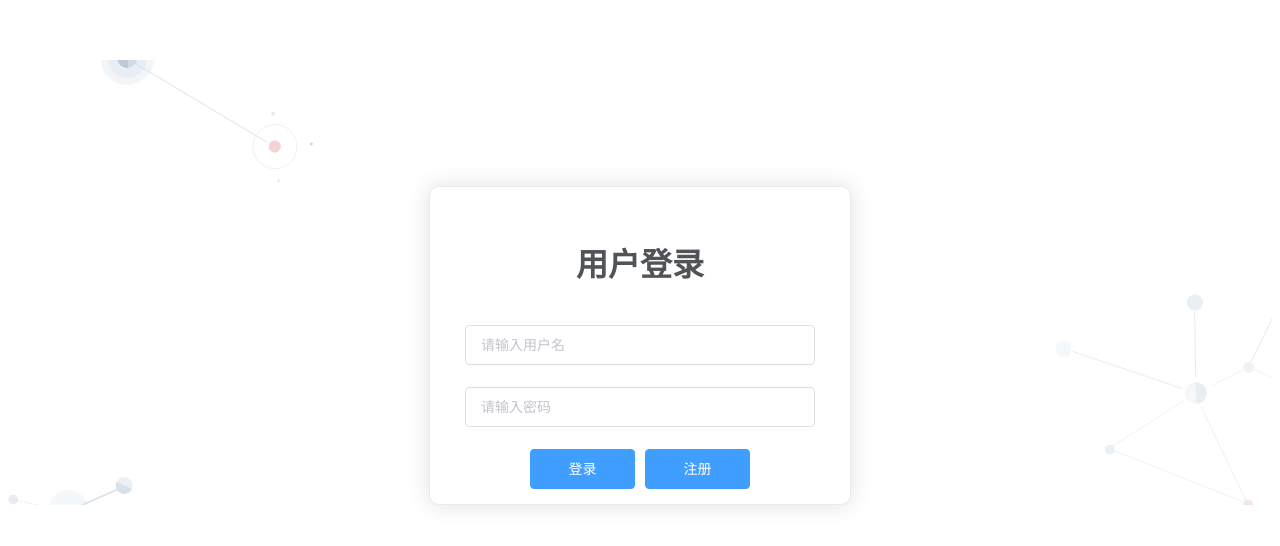
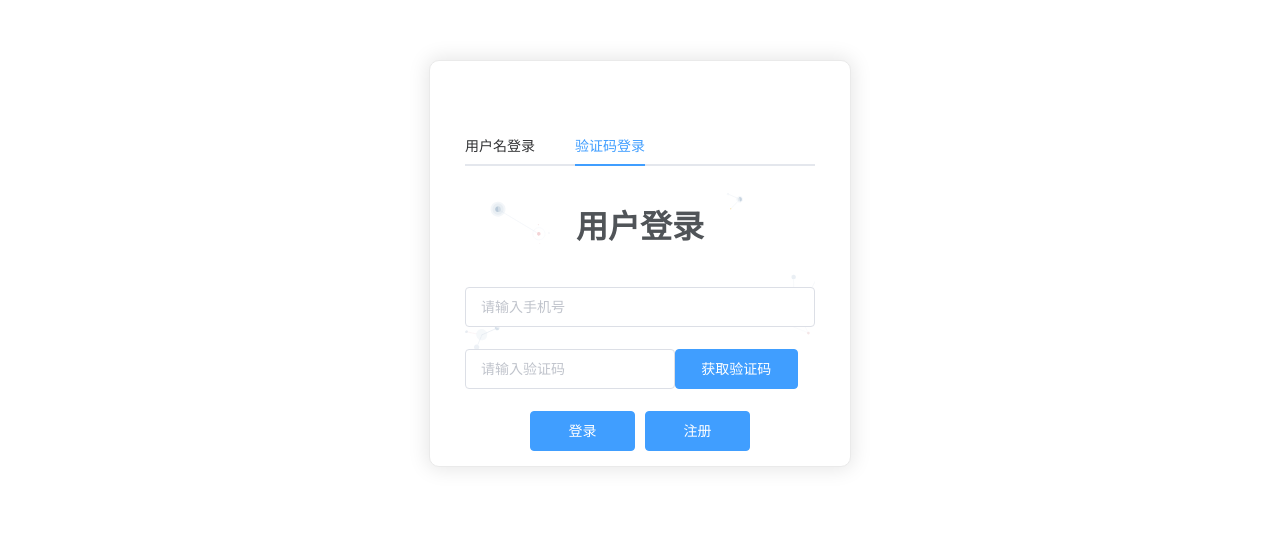
Before and after one commit to wangjie1215/qt, a Vue app: page / in a window 1280 px wide. Shown: the top 546 px of the page. Built offline with nearby package versions, Linux system fonts and the light colour scheme.

Commit message:
api里面写了验证码接口 更新了登录注册页面与方法

```diff
--- a/src/api/action.js
+++ b/src/api/action.js
@@ -6,7 +6,9 @@ export default {
   // 'SERVER': 'http://www.zking.com/api/ssh2', //服务器
   'SERVER': 'http://localhost:8080/ssmht/', //服务器
   'SYS_USER_LOGIN':'/userlogin',//登录
+  'SYS_USER_LOGINP':'/userloginP',//验证码登录
   'SYS_USER_ZC':'/userinsert',//新增and修改
+  'SYS_USER_PHONEYZ':'/phoneYz',//短信验证
   'getFullPath': k => { //获得请求的完整地址，用于mockjs测试时使用
     return this.SERVER + this[k];
   }
--- a/src/views/Login.vue
+++ b/src/views/Login.vue
@@ -1,7 +1,10 @@
 <template>
-  <div class="login-wrap">
+
     <div class="login-container">
-      <el-form ref="form" :model="form" :rules="rules" label-width="0px">
+      <div class="login-wrap">
+         <el-tabs v-model="activeName" @tab-click="handleClick" style="100%">
+            <el-tab-pane label="用户名登录" name="first" >
+              <el-form ref="form" :model="form" :rules="rules" label-width="0px">
         <div class="title">
           <h1>{{msg}}</h1>
         </div>
@@ -15,7 +18,27 @@
           <el-button type="primary" @click="onSubmit" style="width: 30%;">登录</el-button>
           <el-button type="primary" @click="register" style="width: 30%;">注册</el-button>
         </div>
-      </el-form>
+      </el-form></el-tab-pane>
+            <el-tab-pane label="验证码登录" name="second">
+              <el-form ref="form" :model="form" :rules="rules" label-width="0px">
+                <div class="title">
+                  <h1>{{msg}}</h1>
+                </div>
+                <el-form-item prop="userPhone">
+                  <el-input v-model="form.userPhone" placeholder="请输入手机号"></el-input>
+                </el-form-item>
+                <el-form-item prop="code">
+                  <el-input placeholder="请输入验证码" v-model="code" style="width:60%" ></el-input>
+                 <el-button type="primary" @click="getYzm" style="width: 35%;">获取验证码</el-button>
+                </el-form-item>
+                <div align="center">
+                  <el-button type="primary" @click="onSubmitP" style="width: 30%;">登录</el-button>
+                  <el-button type="primary" @click="register" style="width: 30%;">注册</el-button>
+                </div>
+              </el-form>
+            </el-tab-pane>
+          </el-tabs>
+
     </div>
   </div>
 </template>
@@ -27,8 +50,13 @@
     name: 'Login',
     data() {
       return {
+        code:'',
+        codea:'',
+        activeName: 'second',
         msg: '用户登录',
         form: {
+          userPhone:'',
+          // code:'',
           name: '',
           password: ''
         },
@@ -42,14 +70,85 @@
             required: true,
             message: '请输入用户密码',
             trigger: 'blur'
-          }]
+          }],
+          userPhone: [{
+            required: true,
+            message: '请输入手机号码',
+            trigger: 'blur'
+          }],
+          // code: [{
+          //   required: true,
+          //   message: '请输入验证码',
+          //   trigger: 'blur'
+          // }]
         }
       }
     },
     methods: {
+      //手机验证
+      getYzm(){
+        let url = this.axios.urls.SYS_USER_PHONEYZ;
+        this.axios.post(url,this.form).then(resp => {
+          debugger
+          console.log(resp.data.code);
+          this.codea=resp.data.code;
+          console.log(this.codea);
+          console.log("ok");
+        }).catch(resp => {
+          console.log(resp);
+        });
+      },
+      //登录转换
+       handleClick(tab, event) {
+              console.log(tab, event);
+            },
       //注册按钮
       register: function() {
         this.$router.push("/Register");
+      },
+      //验证码登录
+      onSubmitP:function(){
+        debugger
+        this.$refs["form"].validate((valid) => {
+          if (valid) {
+
+            let url = this.axios.urls.SYS_USER_LOGINP;
+            debugger
+
+            this.axios.post(url, this.form).then(resp => {
+              debugger
+              this.$message({
+                message: resp.data.message,
+                type: 'success'
+              });
+              debugger
+              if(this.codea!=this.code){
+               this.$message({
+                 message: '验证码错误',
+                 type: 'success'
+               });
+                 this.$router.push("/Login");
+              }else{
+                this.$router.push({
+                  path: 'Home',
+                  query: {
+                    usrName: this.form.name
+                  },
+                  });
+              }
+            }).catch(resp => {
+              console.log(resp);
+              this.$message.error('登录失败');
+            });
+          } else {
+            this.$message({
+              showClose: true,
+              message: '请填写全部内容',
+              type: 'error'
+            });
+            return false;
+          }
+        });
       },
       //登录按钮
       onSubmit: function() {
@@ -68,7 +167,7 @@
                  this.$router.push("/Login");
               }else{
                 this.$router.push({
-                  path: 'Idex',
+                  path: 'Home',
                   query: {
                     usrName: this.form.name
                   },
--- a/src/views/Register.vue
+++ b/src/views/Register.vue
@@ -11,8 +11,15 @@
         <el-form-item prop="password">
           <el-input v-model="form.password" placeholder="请输入密码"></el-input>
         </el-form-item>
+        <el-form-item prop="userPhone">
+          <el-input v-model="form.userPhone" placeholder="请输入手机号码"></el-input>
+        </el-form-item>
+        <el-form-item prop="code">
+          <el-input v-model="code" placeholder="请输入验证码" style="width: 60%;"></el-input>
+          <el-button type="primary" @click="getYzm" style="width: 38%;">获取验证码</el-button>
+        </el-form-item>
         <div align="center">
-          <el-button type="primary" @click="onSubmit" style="width: 30%;">确定</el-button>
+          <el-button type="primary" @click="onSubmit" style="width: 30%;">注册</el-button>
           <el-button type="primary" @click="register" style="width: 30%;">返回</el-button>
         </div>
       </el-form>
@@ -28,9 +35,13 @@
     data() {
       return {
         msg: '用户注册',
+        code:'',
+        codea:'',
         form: {
           name: '',
-          password: ''
+          password: '',
+          userPhone:'',
+          // code:''
         },
         rules: {
           name: [{
@@ -38,26 +49,59 @@
             message: '请输入用户名',
             trigger: 'blur'
           }],
-          password: [{
+          password:[{
             required: true,
             message: '请输入用户密码',
             trigger: 'blur'
-          }]
+          }],
+          userPhone:[{
+            required: true,
+            message: '请输入手机号码',
+            trigger: 'blur'
+          }],
+          // code:[{
+          //   required: true,
+          //   message: '请输入验证码',
+          //   trigger: 'blur'
+          // }]
         }
       }
     },
     methods: {
+      //手机验证
+     getYzm(){
+       let url = this.axios.urls.SYS_USER_PHONEYZ;
+       this.axios.post(url,this.form).then(resp => {
+         debugger
+         console.log(resp.data.code);
+         this.codea=resp.data.code;
+         console.log(this.codea);
+         console.log("ok");
+       }).catch(resp => {
+         console.log(resp);
+       });
+     },
       //确定按钮
       onSubmit: function() {
         this.$refs["form"].validate((valid) => {
           if (valid) {
             let url = this.axios.urls.SYS_USER_ZC;
+            debugger
             this.axios.post(url, this.form).then(resp => {
-              this.$message({
-                message: '注册成功',
-                type: 'success'
-              });
-              this.$router.push("/Login");
+              debugger
+              if(this.codea!=this.code){
+                  this.$message({
+                    message: '验证码错误',
+                    type: 'success'
+                  });
+                    this.$router.push("/Register");
+              }else{
+                this.$message({
+                  message: '注册成功',
+                  type: 'success'
+                });
+                this.$router.push("/Login");
+              }
             }).catch(resp => {
               this.$message.error('注册失败');
             });
```
